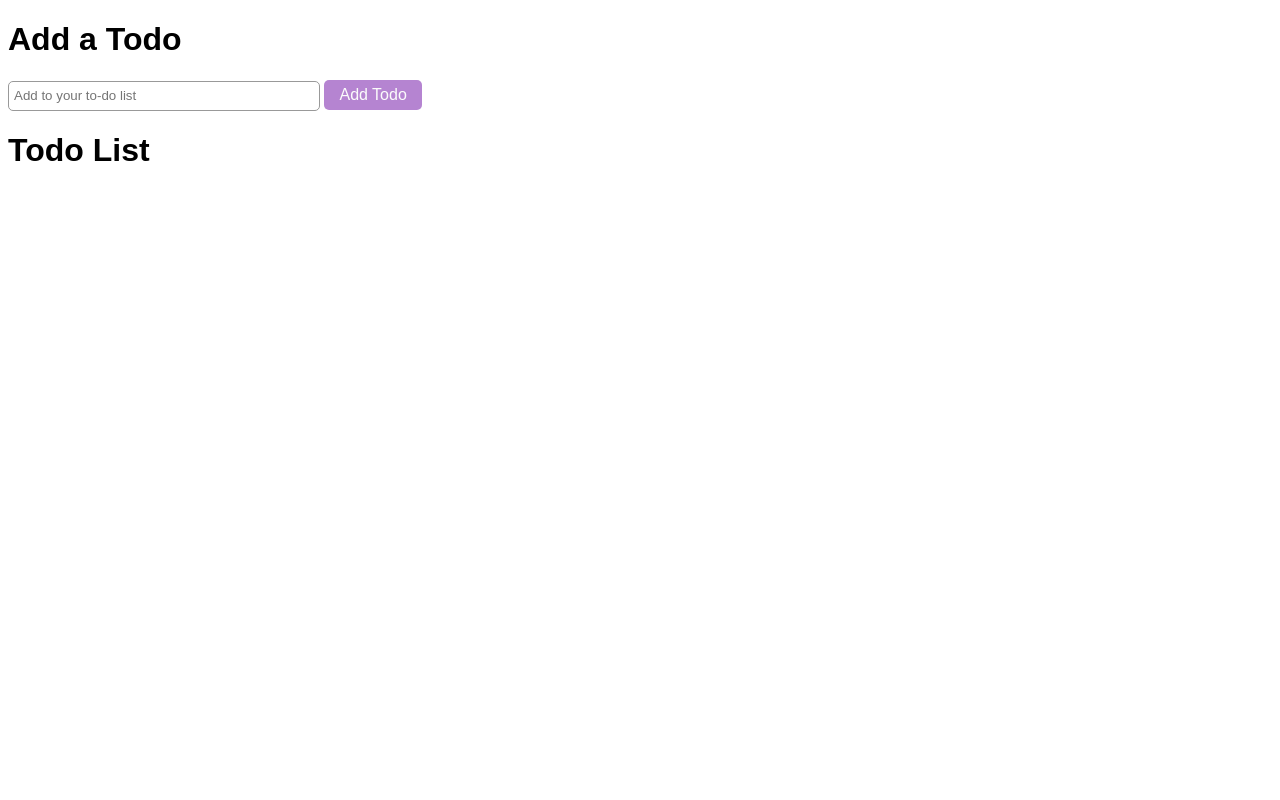
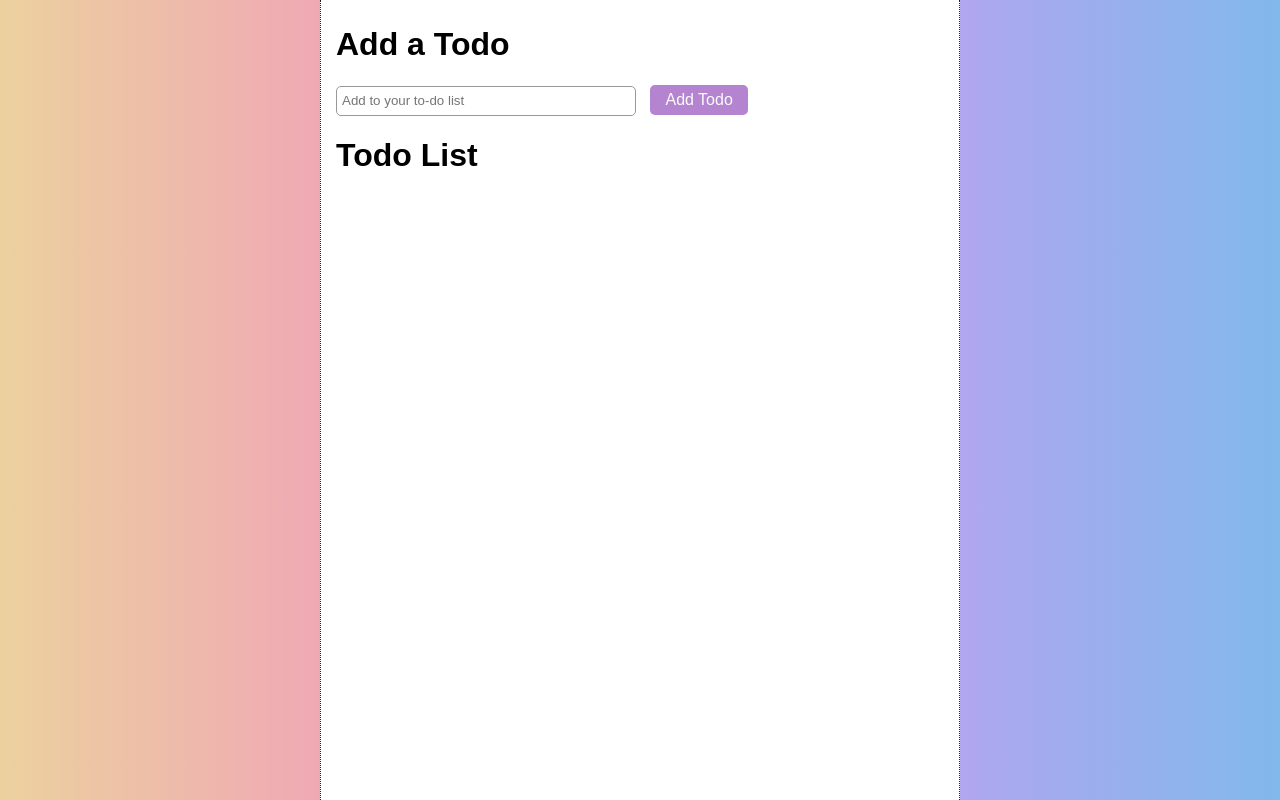
Before and after one commit to BrookesCodeStuff/dig1102-final-project, a plain HTML site: page index.html in a window 1280 px wide. Drawn offline with Linux system fonts and the light colour scheme.

Commit message:
Update style

```diff
--- a/style.css
+++ b/style.css
@@ -1,5 +1,26 @@
-body {
+* {
+  box-sizing: border-box;
+}
+
+html, body {
   font-family: Arial, Helvetica, sans-serif;
+  margin: 0;
+  padding: 0;
+  background-image: linear-gradient(to right, rgb(236, 209, 158), rgb(240, 155, 187), rgb(191, 160, 241),  rgb(129, 184, 236));
+}
+
+.main-container {
+  margin: 0 auto;
+  width: 50vw;
+  border-left: 1px dotted #202020;
+  border-right: 1px dotted #202020;
+  height: 100vh;
+  padding: 5px;
+  background-color: white;
+}
+
+h1 {
+  margin-left: 10px;
 }
 
 input, #submit {
@@ -11,6 +32,7 @@ input, #submit {
   width: 300px;
   border: 1px #999999 solid;
   padding: 0 5px;
+  margin: 0 10px;
 }
 
 input:focus, button:focus {
@@ -42,13 +64,13 @@ li {
 
 input[type="checkbox"] {
   cursor: pointer;
+  margin-right: 10px;
 }
 
 .delete {
   background: none;
   border: none;
   margin: 0;
-  padding-left: 12px;
   font-size: 1rem;
 }
 
```
